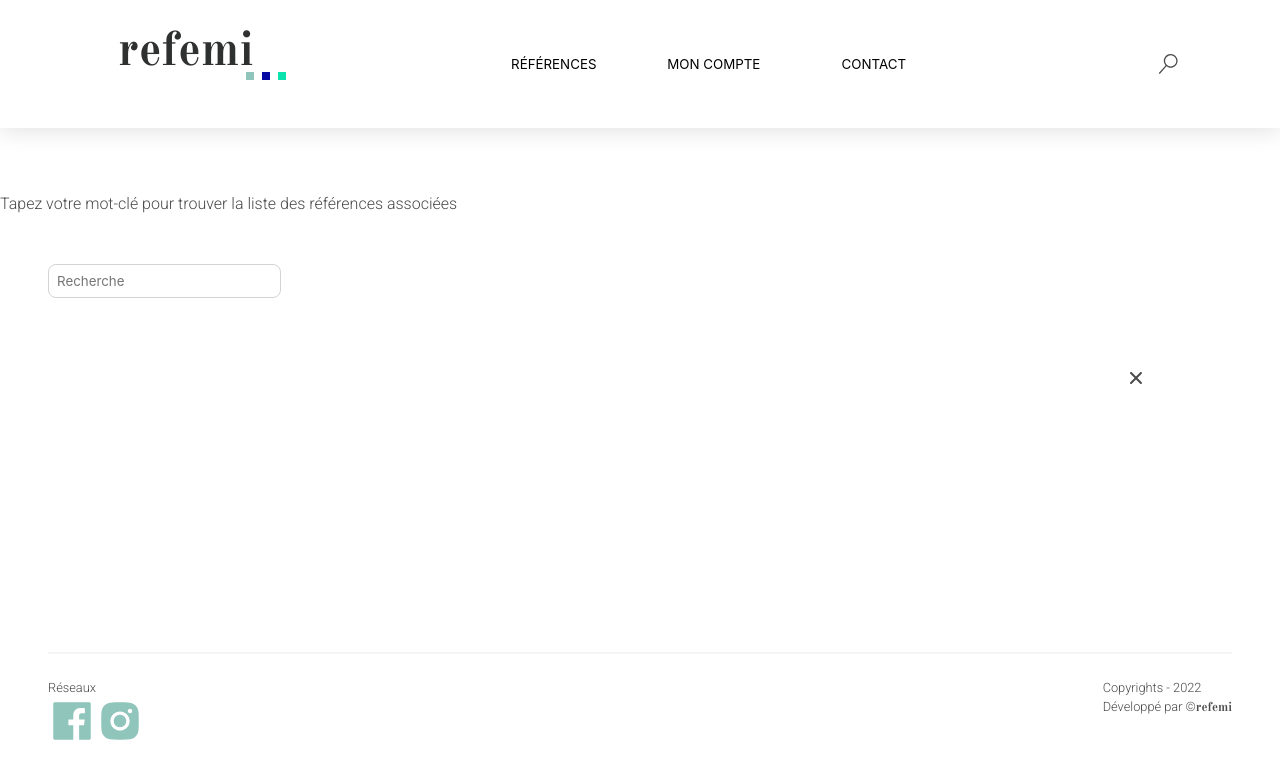
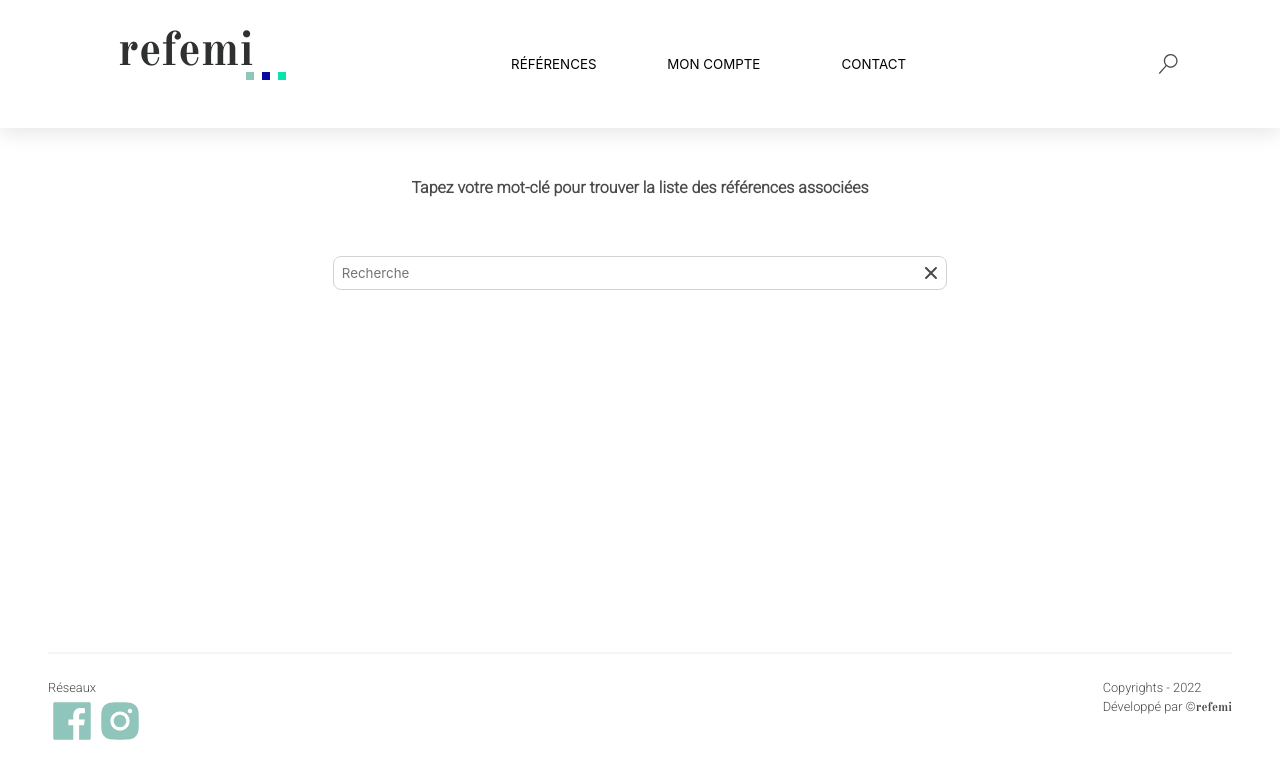
Before and after one commit to Refemi/refemi_front, a React (Create React App) app: page /search in a window 1280 px wide. Shown: the top 778 px of the page. Built offline with nearby package versions, Linux system fonts and the light colour scheme; no server answers.

Commit message:
search OK

```diff
--- a/src/App.css
+++ b/src/App.css
@@ -37,21 +37,3 @@
 .padding5 {
   padding: 5vh 5vw;
 }
-
-/* Hover */
-
-/* Line */
-
-/* Drop Shadow Up */
-.dashboard-content {
-  box-shadow: 0px -2px 5px 0px rgba(0, 0, 0, 0.1);
-  padding: 5vh;
-}
-
-/* For Forms */
-.required::after {
-  color: red;
-  content: " *";
-}
-
-/* Boxes */
--- a/src/components/SearchBar/SearchBar.css
+++ b/src/components/SearchBar/SearchBar.css
@@ -1,17 +1,5 @@
 .icon-navbar:hover {
   color: grey;
-}
-.search-input {
-  margin: auto 0;
-  position: relative;
-}
-
-.clearBtn {
-  font-size: 2rem;
-  position: absolute;
-  top: 45.3%;
-  right: 10%;
-  cursor: pointer;
 }
 
 .dataResult {
--- a/src/styles/css/style.css
+++ b/src/styles/css/style.css
@@ -458,9 +458,25 @@ button {
 
 .dashboard {
   padding: 5rem; }
+  .dashboard-content {
+    box-shadow: 0px -2px 5px 0px rgba(0, 0, 0, 0.1);
+    padding: 5vh; }
   .dashboard-header {
     background-color: #8fc5bb80; }
   .dashboard .counter-value {
     font-size: 0.8rem !important; }
   .dashboard .form-content {
     margin-bottom: 10rem; }
+
+.search .search-input {
+  width: 80%;
+  margin: auto 0; }
+
+.search .clearBtn {
+  font-size: 2rem;
+  position: absolute;
+  top: 38%;
+  right: 12%; }
+  @media (min-width: 1024px) {
+    .search .clearBtn {
+      right: 10%; } }
--- a/src/styles/sass/main.scss
+++ b/src/styles/sass/main.scss
@@ -21,3 +21,4 @@
 @import "views/themes";
 @import "views/references";
 @import "views/dashboard";
+@import "views/search";
--- a/src/styles/sass/views/_dashboard.scss
+++ b/src/styles/sass/views/_dashboard.scss
@@ -1,5 +1,10 @@
 .dashboard {
   padding: 5rem;
+
+  &-content {
+    box-shadow: $light-box-shadow;
+    padding: 5vh;
+  }
 
   &-header {
     background-color: $faded-green-grey;
--- /dev/null
+++ b/src/styles/sass/views/_search.scss
@@ -0,0 +1,17 @@
+.search {
+  .search-input {
+    width: 80%;
+    margin: auto 0;
+  }
+
+  .clearBtn {
+    font-size: 2rem;
+    position: absolute;
+    top: 38%;
+    right: 12%;
+
+    @include tablet {
+      right: 10%;
+    }
+  }
+}
--- a/src/views/Search.jsx
+++ b/src/views/Search.jsx
@@ -18,22 +18,24 @@ export default function Search() {
   // TODO: watch out the cross in the input. It goes everywhere. It needs to be in absolute position relative to a div that has in it just the input and the cross.
 
   return (
-    <div className="search margin-top20 flex is-flex-direction-column is-align-items-center">
-      <p className="margin-top">
+    <main className="search is-flex is-flex-direction-column is-align-items-center">
+      <h2 className="mt-6 has-text-centered has-text-weight-bold">
         Tapez votre mot-clé pour trouver la liste des références associées
-      </p>
+      </h2>
 
+      <fieldset className="is-relative is-flex is-justify-content-center">
         <input
           type="text"
           placeholder="Recherche"
           value={search}
           onChange={inputSearch}
-        className="borders form-input width80 m-6"
+          className="borders form-input search-input my-6"
         />
 
         <IoIosClose className="clearBtn" onClick={clearInput} />
+      </fieldset>
 
       {search === "" ? null : <SearchResult answer={search} />}
-    </div>
+    </main>
   );
 }
```
Lines whose indentation alone changed are shown as unchanged.
